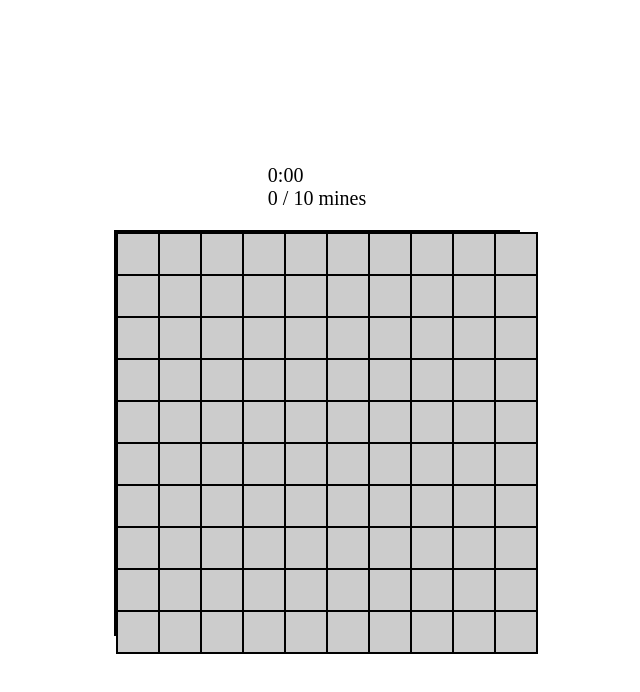
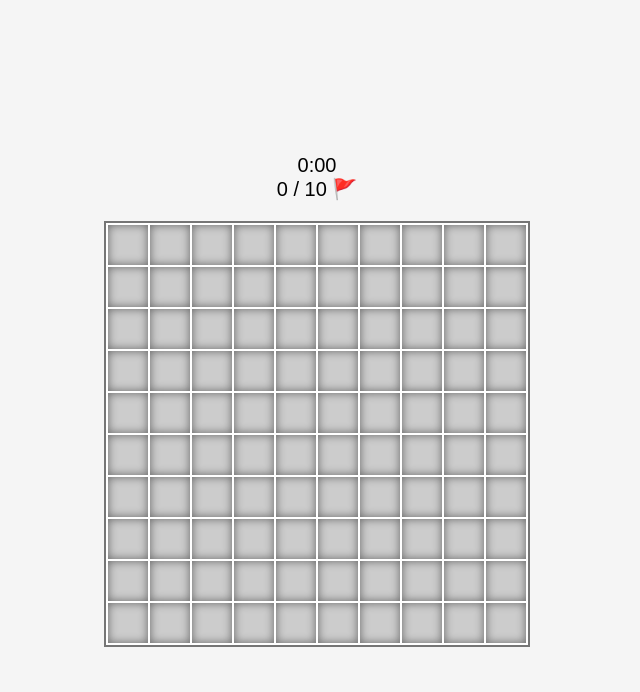
Before and after one commit to installwindows/demine, a plain HTML site: page index.html in a window 1280 px wide. Shown: the whole page, without its empty margins (323-963 px from the left). Drawn offline with nearby package versions, Linux system fonts and the light colour scheme.

Commit message:
adjust style

```diff
--- a/demine.css
+++ b/demine.css
@@ -5,34 +5,32 @@
   justify-content: center;
   height: 100vh;
 }
-#app > * {
-  margin: 10px;
-}
 #info {
+  display: flex;
+  flex-direction: column;
+  align-items: center;
+  justify-content: center;
+  margin-bottom: 20px;
   font-size: 20px;
 }
 #grid {
-  /* 10x10 grid */
   --grid-rows: 10;
   --grid-cols: 10;
-  /* 40px squares */
   --square-size: 40px;
-  /* 2px border */
   --border-size: 2px;
 
   display: grid;
   grid-template-rows: repeat(var(--grid-rows), var(--square-size));
   grid-template-columns: repeat(var(--grid-cols), var(--square-size));
   grid-gap: var(--border-size);
-  border: var(--border-size) solid black;
-  width: calc(var(--grid-cols) * var(--square-size) + var(--border-size));
-  height: calc(var(--grid-rows) * var(--square-size) + var(--border-size));
-  margin: 0 auto;
+  border: var(--border-size) solid #757575;
+  width: calc(var(--grid-cols) * var(--square-size) + var(--border-size) * var(--grid-cols) + var(--border-size));
+  height: calc(var(--grid-rows) * var(--square-size) + var(--border-size) * var(--grid-rows) + var(--border-size));
 }
 
 .cell {
   background-color: #ccc;
-  border: var(--border-size) solid black;
+  border: var(--border-size) solid white;
   width: var(--square-size);
   height: var(--square-size);
   font-size: 20px;
@@ -40,6 +38,12 @@
   vertical-align: middle;
   line-height: var(--square-size);
   cursor: pointer;
+  box-shadow: inset 0 0 10px rgba(0, 0, 0, 0.5);
+}
+
+.cell:active {
+  /* a blue inside shadow */
+  box-shadow: inset 0 0 10px rgba(0, 0, 255, 0.5);
 }
 
 .cell:hover {
@@ -47,24 +51,22 @@
 }
 
 .mine.explosed {
-  background-color: red;
+  background-color: #d96868;
 }
-
-.mine.explosed:hover {
-  background-color: yellow;
+.mine.explosed::after {
+  content: "💣";
 }
 
 .cell.revealed {
   /* background-color: white !important; */
 }
 
-.cell.flagged {
-  background-color: green;
+.cell.flagged::after {
+  content: "🚩";
 }
 
 .cell[data-val="0"] {
-  /* background-color: #DEDEDC; */
-  background-color: white;
+  background-color: #ECECEC;
 }
 .cell[data-val="1"] {
   background-color: #DDFAC3;
@@ -90,3 +92,12 @@
 .cell[data-val="8"] {
   background-color: #FF323C;
 }
+
+html, body {
+  margin: 0;
+  padding: 0;
+}
+body {
+  background-color: #f5f5f5;
+  font-family: sans-serif;
+}
--- a/demine.js
+++ b/demine.js
@@ -159,10 +159,8 @@ $(document).on("contextmenu", ".cell", function(event){
     $(this).toggleClass("flagged");
     cell.flagged = !cell.flagged;
     if (cell.flagged) {
-      $(this).text("F");
       numFlagged++;
     } else {
-      $(this).text("");
       numFlagged--;
     }
     $("#flagged-count").text(numFlagged);
--- a/index.html
+++ b/index.html
@@ -6,9 +6,6 @@
 	<script src="https://code.jquery.com/jquery-3.7.1.js" integrity="sha256-eKhayi8LEQwp4NKxN+CfCh+3qOVUtJn3QNZ0TciWLP4=" crossorigin="anonymous"></script>
 	<script src="demine.js"></script>
 	<title>Demine</title>
-	<style type="text/css">
-		html, body {margin: 0; padding: 0;}
-	</style>
 	<link rel="stylesheet" type="text/css" href="demine.css">
 </head>
 <body>
@@ -16,7 +13,7 @@
 		<div id="info">
 			<div id="timer">0:00</div>
 			<div id="flagged">
-				<span id="flagged-count">0</span> / <span id="mines-count">0</span> mines
+				<span id="flagged-count">0</span> / <span id="mines-count">0</span> 🚩
 			</div>
 		</div>
 		<div id="game">
```
